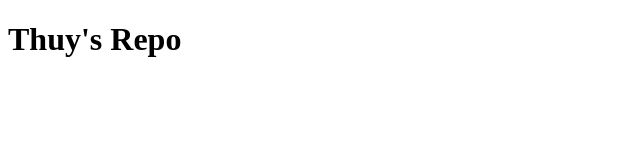
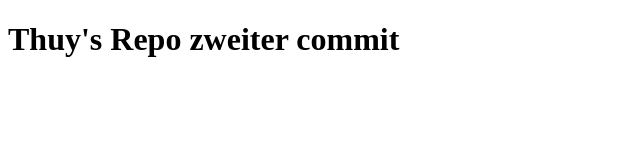
Before and after one commit to thuydxng/praktikum, a plain HTML site: page index.html in a window 1280 px wide. Shown: the whole page, without its empty margins (0-640 px from the left). Drawn offline with Linux system fonts and the light colour scheme.

Commit message:
[TASK] Edit Index.html for repo 2.0

```diff
--- a/index.html
+++ b/index.html
@@ -5,6 +5,6 @@
 	<title>Document</title>
 </head>
 <body>
-	<h1>Thuy's Repo</h1>
+	<h1>Thuy's Repo zweiter commit</h1>
 </body>
 </html>
```
